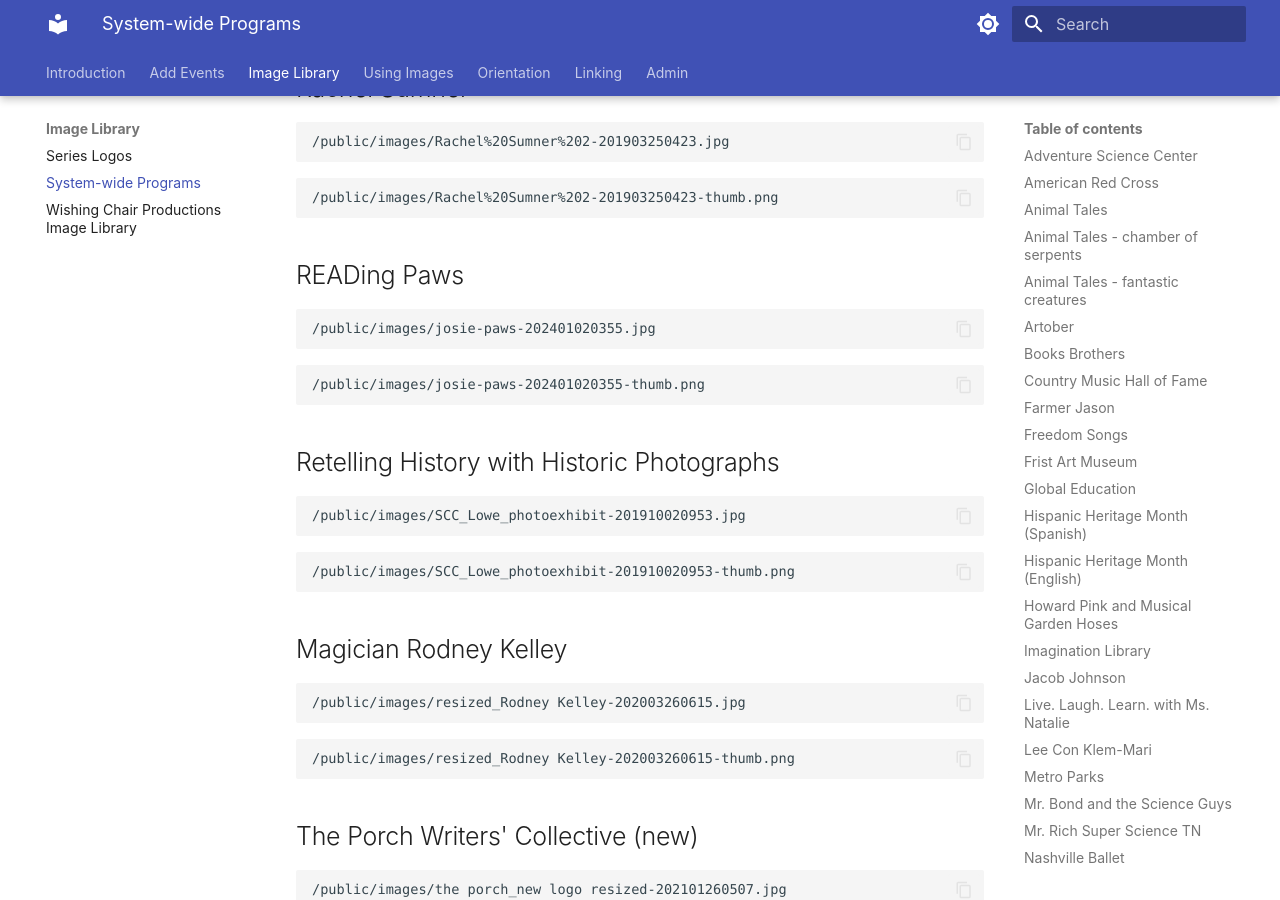
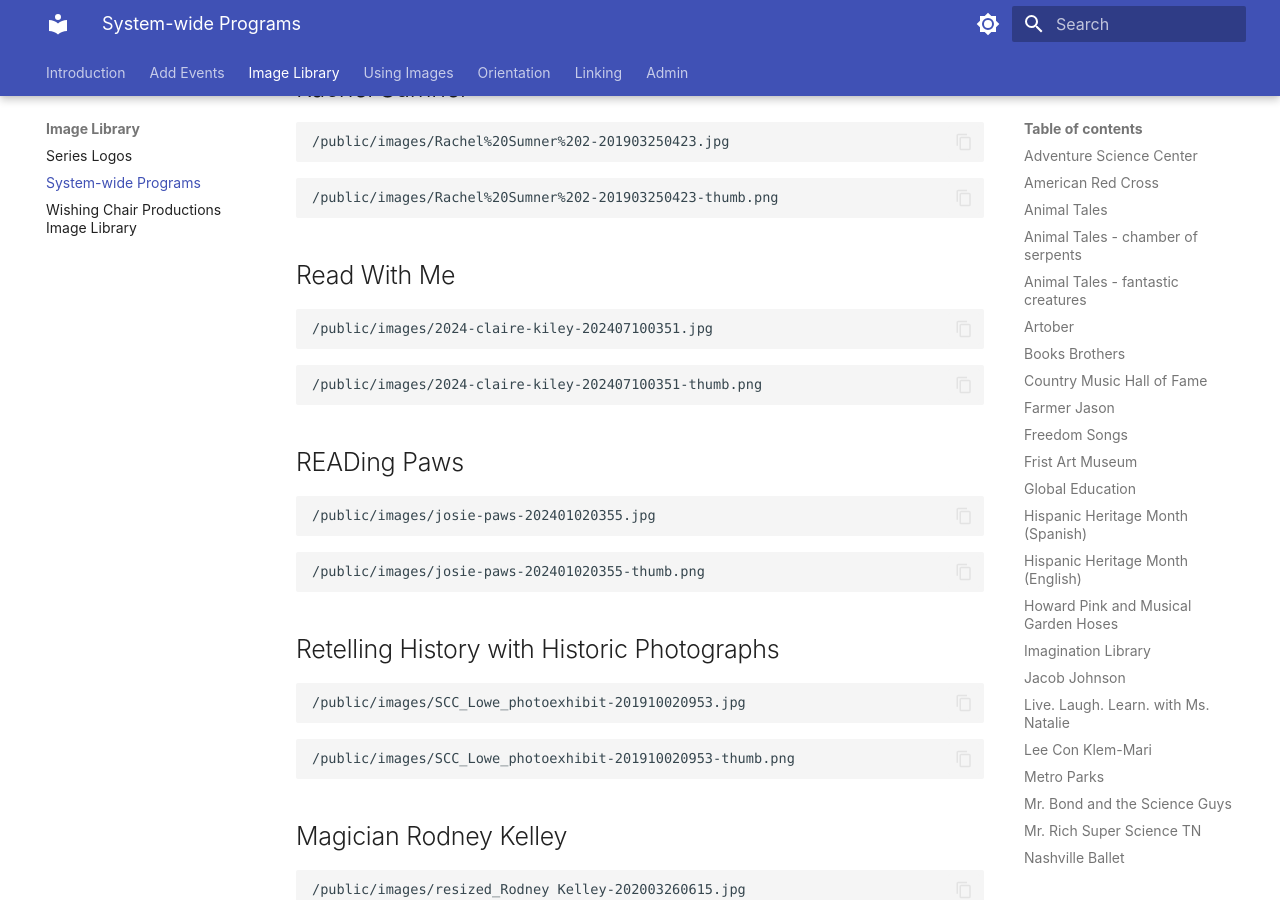
Before and after one commit to Nashville-Public-Library/bedework-docs, an MkDocs documentation site: the page built from docs/image-library/systemwide-images.md, in a window 1280 px wide and 900 px high, scrolled down 5997 px. Built offline with MkDocs 1.6.1 and Material for MkDocs 9.7.7, drawn with Linux system fonts in a browser that asks for light colours.

Commit message:
Update systemwide-images.md

````diff
--- a/docs/image-library/systemwide-images.md
+++ b/docs/image-library/systemwide-images.md
@@ -324,6 +324,16 @@ sidebar_position: 2
 /public/images/Rachel%20Sumner%202-201903250423-thumb.png
 ```
 
+## Read With Me
+
+```text
+/public/images/2024-claire-kiley-202407100351.jpg
+```
+
+```text
+/public/images/2024-claire-kiley-202407100351-thumb.png
+```
+
 ## READing Paws
 
 ```text
````
